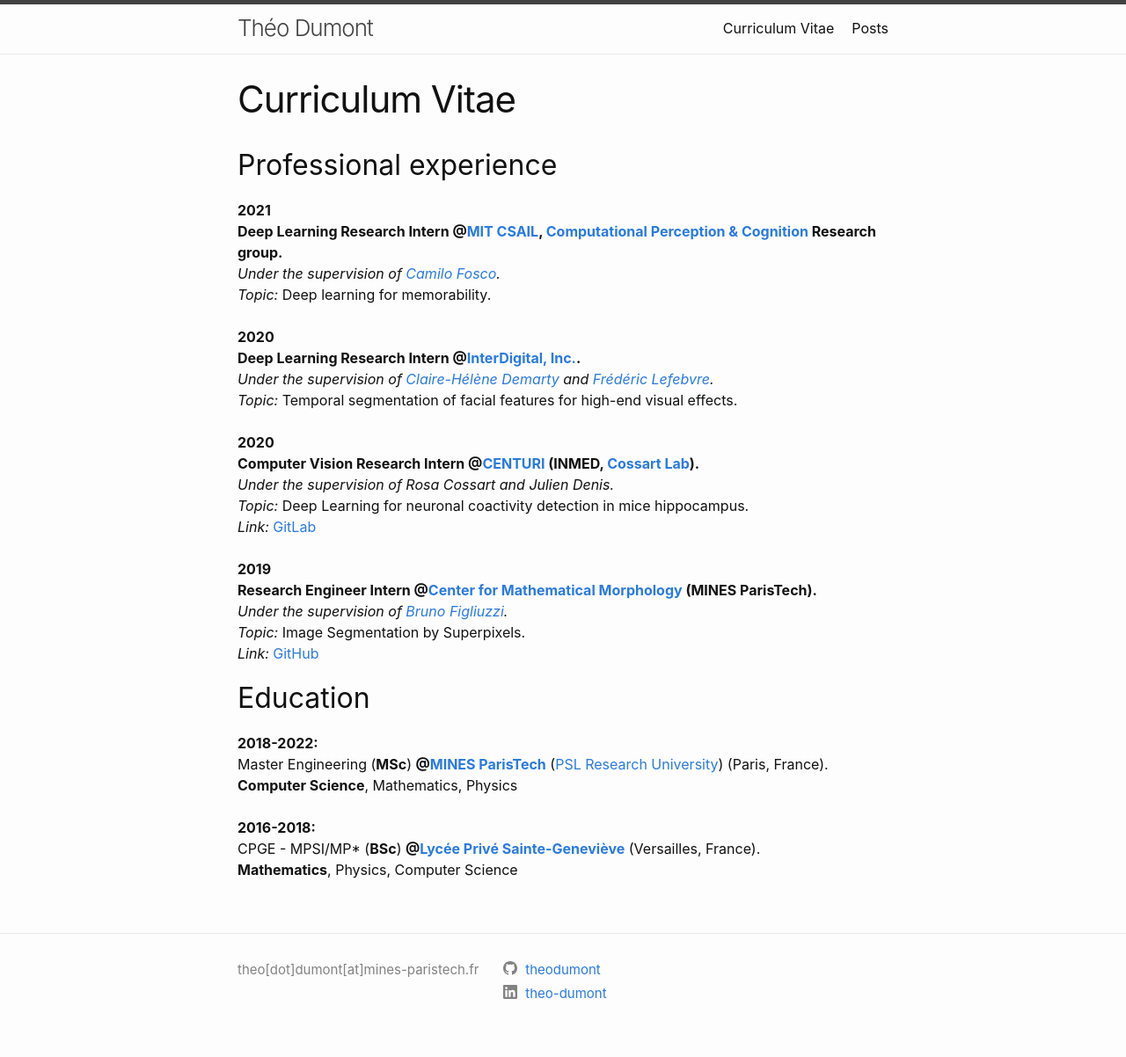
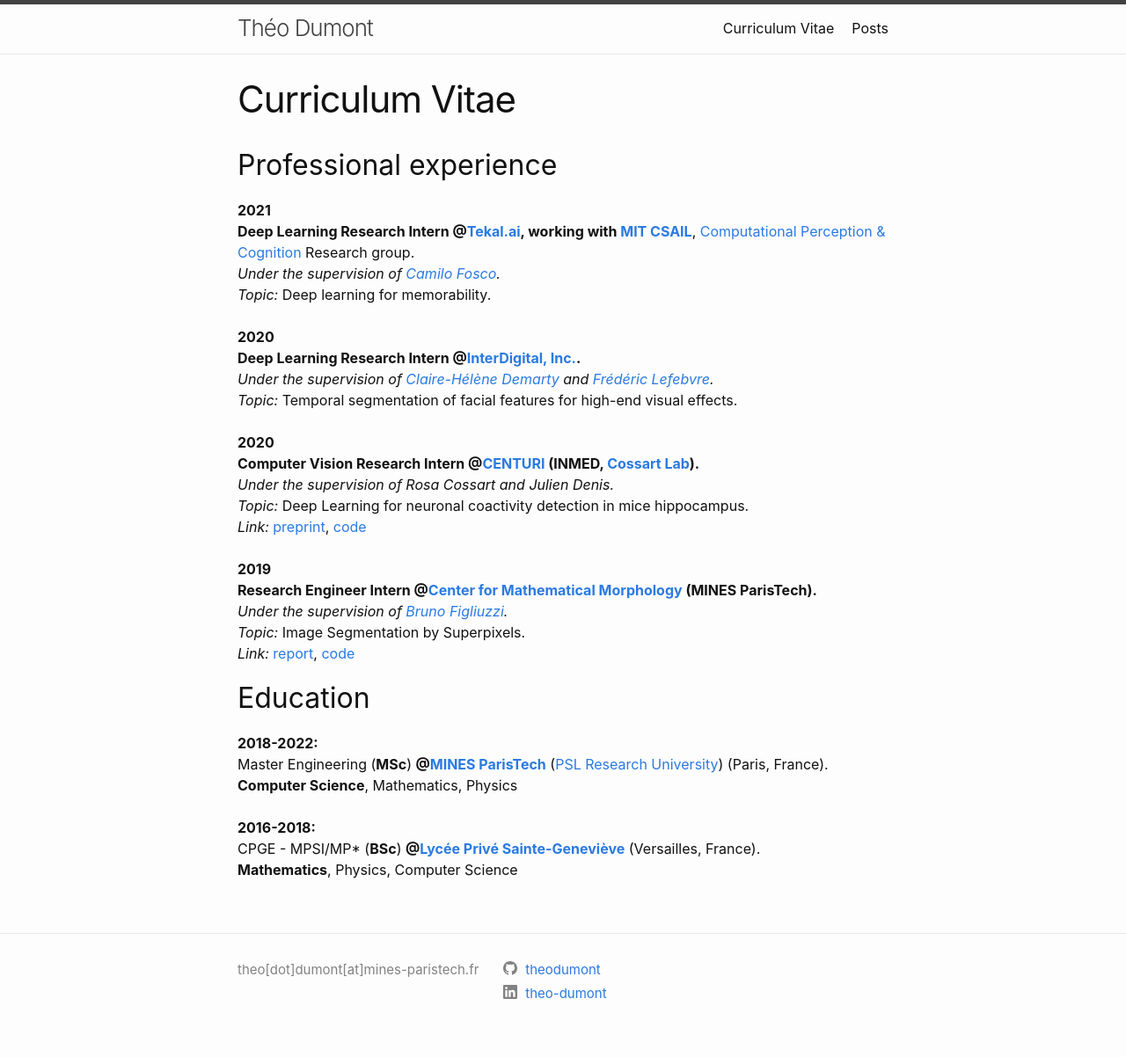
Before and after one commit to theodumont/theodumont.github.io, a Jekyll site: the page built from cv.md, in a window 1280 px wide. Shown: the whole page at 88% size. Built offline with Jekyll 4.4.1, drawn with Linux system fonts in a browser that asks for light colours.

Commit message:
Update cv.md

```diff
--- a/cv.md
+++ b/cv.md
@@ -6,7 +6,7 @@
 ## Professional experience
 
 **2021**
-:   **Deep Learning Research Intern @[MIT CSAIL](https://www.interdigital.com/), [Computational Perception & Cognition](http://olivalab.mit.edu/) Research group.**
+:   **Deep Learning Research Intern @[Tekal.ai](https://www.tekal.ai/), working with [MIT CSAIL](https://www.interdigital.com/)**, [Computational Perception & Cognition](http://olivalab.mit.edu/) Research group.
 :   _Under the supervision of [Camilo Fosco](https://cfosco.github.io/)._
 :   _Topic:_ Deep learning for memorability.
 
@@ -21,14 +21,14 @@
 :   **Computer Vision Research Intern @[CENTURI](https://centuri-livingsystems.org/) (INMED, [Cossart Lab](http://www.inmed.fr/en/developpement-des-microcircuits-gabaergiques-corticaux-en)).**
 :   _Under the supervision of Rosa Cossart and Julien Denis._
 :   _Topic:_ Deep Learning for neuronal coactivity detection in mice hippocampus.
-:   _Link:_ [GitLab](https://gitlab.com/cossartlab/pyamnesia)
+:   _Link:_ [preprint](https://www.biorxiv.org/content/10.1101/2021.06.08.447542v1.full.pdf), [code](https://gitlab.com/cossartlab/pyamnesia)
 
 &nbsp;
 **2019**
 :   **Research Engineer Intern @[Center for Mathematical Morphology](http://www.cmm.mines-paristech.fr/?l=en_US) (MINES ParisTech).**
 :   _Under the supervision of [Bruno Figliuzzi](http://www.cmm.mines-paristech.fr/~figliuzzi/accueil.html)._
 :   _Topic:_ Image Segmentation by Superpixels.
-:   _Link:_ [GitHub](https://github.com/theodumont/superpixels-segmentation)
+:   _Link:_ [report](https://github.com/theodumont/superpixels-segmentation/blob/master/report/main.pdf), [code](https://github.com/theodumont/superpixels-segmentation)
 
 
 ## Education
```
